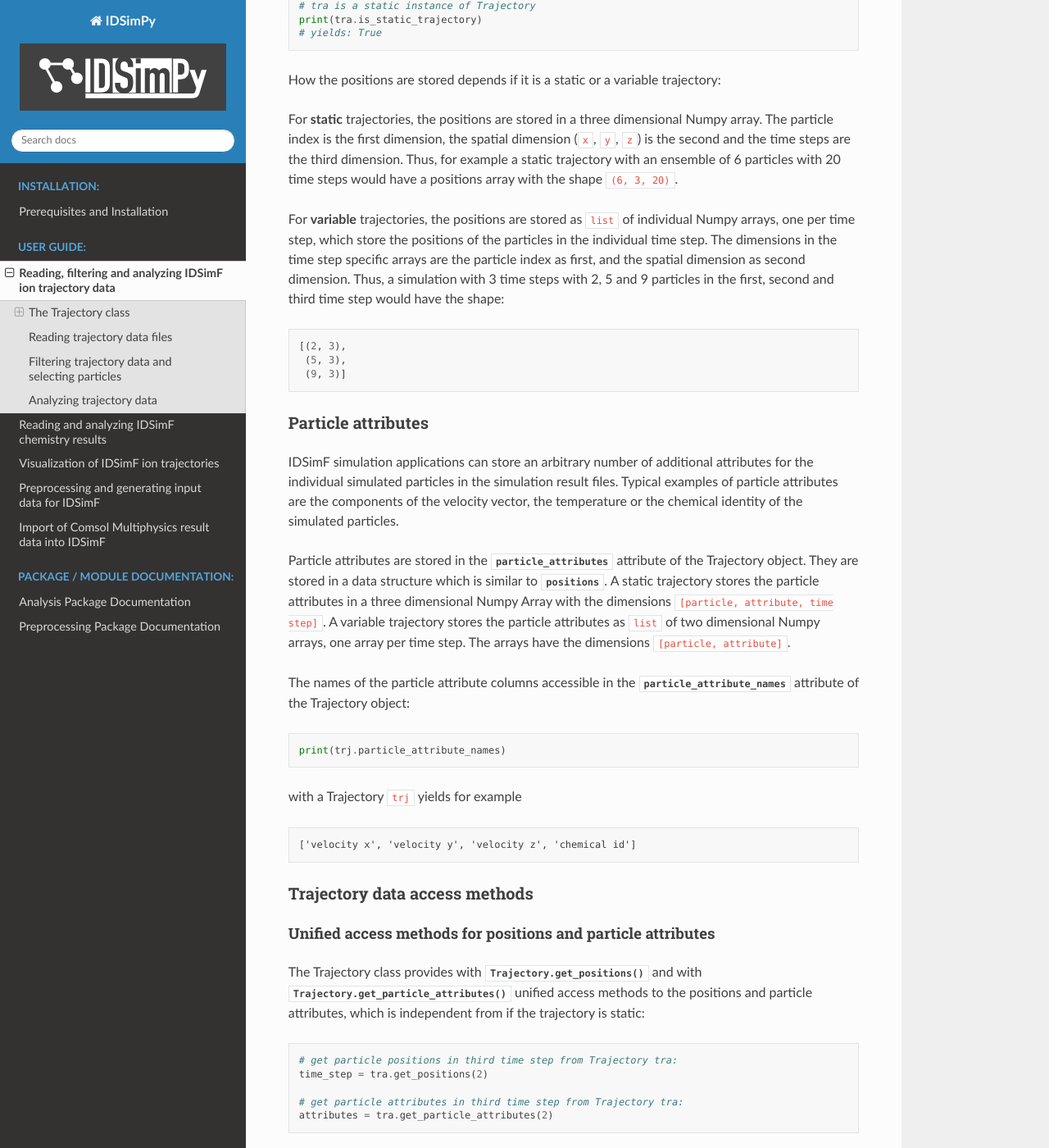
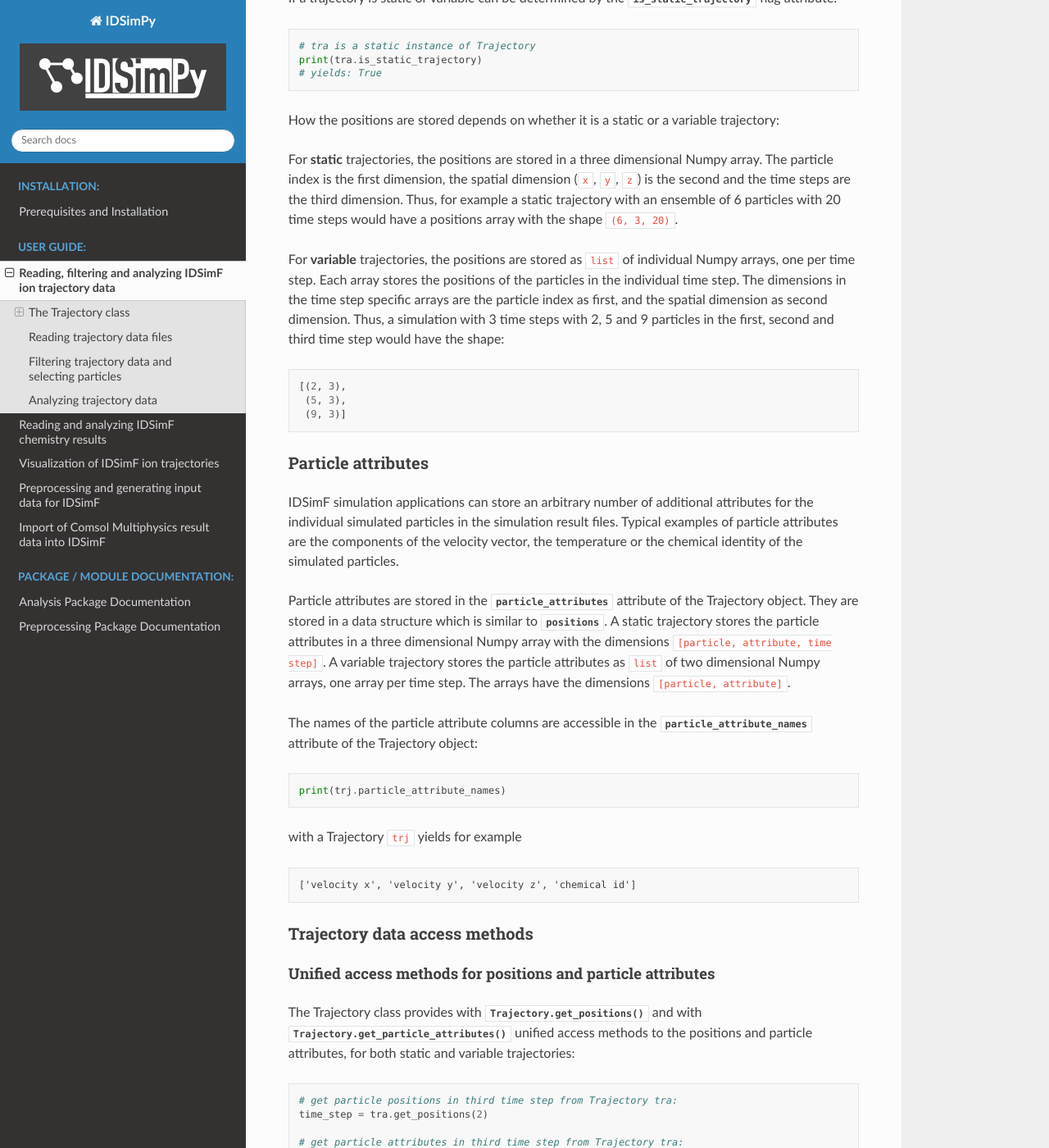
Before and after one commit to IPAMS/IDSimPy, a Sphinx documentation site: the page built from docs/usersguide/trajectory.rst, in a window 1280 px wide and 1400 px high, scrolled down 1691 px. Shown: the whole window at 82% size. Built offline with Sphinx 7.4.7 and the Read the Docs theme 2.0.0, drawn with Linux system fonts in a browser that asks for light colours; some of the changed text lies outside the part shown.

```diff
--- a/docs/index.rst
+++ b/docs/index.rst
@@ -2,13 +2,13 @@
 Welcome to IDSimPy
 ==================
 
-IDSimPy is an pre- and postprocessing package for `IDSimF <https://github.com/IPAMS/IDSimF>`_. IDSimF, the *Ion Dynamics Simulation Framework*, is an open source framework for the simulation of non relativistic dynamics of molecular ions. The primary application of IDSimF is in the domain of mass spectrometry and ion mobility spectrometry.
+IDSimPy is a pre- and postprocessing package for `IDSimF <https://github.com/IPAMS/IDSimF>`_. IDSimF, the *Ion Dynamics Simulation Framework*, is an open source framework for the simulation of non-relativistic dynamics of molecular ions. The primary application of IDSimF is in the domain of mass spectrometry and ion mobility spectrometry.
 
 
 Introduction and Overview
 =========================
 
-IDSimPy is an Python companion package to IDSimF. IDSimPy bundles functionality for the pre- and postprocessing of input data for IDSimF simulations and of IDSimF result data. IDSimPy aims to provide a simple and productive interface to IDSimF.
+IDSimPy is a Python companion package to IDSimF. IDSimPy bundles functionality for the pre- and postprocessing of input data for IDSimF simulations and of IDSimF result data. IDSimPy aims to provide a simple and productive interface to IDSimF.
 
 --------
 Features
--- a/docs/installation/installation.rst
+++ b/docs/installation/installation.rst
@@ -12,7 +12,7 @@ IDSimPy is a Python 3 package. It requires a working and up to date Python 3 env
 Installation
 ============
 
-IDSimPy is currently not yet listed on PyPi `PyPi <https://pypi.org>`_.  Therefore, the public `Git repository <https://github.com/IPAMS/IDSimPy>`_  has to be cloned and the package has to be installed from source.
+IDSimPy is currently not yet listed on `PyPi <https://pypi.org>`_.  Therefore, the public `Git repository <https://github.com/IPAMS/IDSimPy>`_  has to be cloned and the package has to be installed from source.
 
 With git installed clone the repository to a local directory:
 
@@ -20,7 +20,7 @@ With git installed clone the repository to a local directory:
 
     git clone https://github.com/IPAMS/IDSimPy.git
 
-Then change into the cloned directory and install IDSimPy from source by invoking the setup script:
+Then move into the cloned directory and install IDSimPy from source by invoking the setup script:
 
 .. code-block:: console
 
--- a/docs/usersguide/chemistry.rst
+++ b/docs/usersguide/chemistry.rst
@@ -4,7 +4,7 @@
 Reading and analyzing IDSimF chemistry results
 ==============================================
 
-IDSimF is primarily a charged particle trajectory simulation code, but it includes particle based chemical kinetics also. The simulation of chemical kinetics is typically part of simulation of the trajectories of reactive charged particles, but there are also solvers which only simulate kinetics, e.g. with the assumption of an ideally mixed reactor.
+IDSimF is primarily a charged particle trajectory simulation code, but it also includes particle based chemical kinetics. The simulation of chemical kinetics is typically part of simulation of the trajectories of reactive charged particles, but there are also solvers which only simulate kinetics, e.g. with the assumption of an ideally mixed reactor.
 
 The results of chemical kinetics simulations in IDSimF are often intrinsically also part of a trajectory result file, since solvers often write the chemical identifier (chemical ID) of the simulated particles to the trajectory. However, the primary result of chemical simulations in IDSimF is s separate file, the *reaction simulation result*.
 
--- a/docs/usersguide/trajectory.rst
+++ b/docs/usersguide/trajectory.rst
@@ -13,6 +13,8 @@ The Trajectory class
 ====================
 
 IDSimF particle simulation trajectory data is read into :py:class:`.Trajectory` objects which bundles the different parts of a simulation trajectory.
+
+Note that all indices in :py:class:`.Trajectory` are zero based.
 
 -----------------------------
 Positions and simulated times
@@ -80,11 +82,11 @@ If a trajectory is static or variable can be determined by the :py:attr:`is_stat
     # yields: True
 
 
-How the positions are stored depends if it is a static or a variable trajectory:
+How the positions are stored depends on whether it is a static or a variable trajectory:
 
 For **static** trajectories, the positions are stored in a three dimensional Numpy array. The particle index is the first dimension, the spatial dimension (``x``, ``y``, ``z``) is the second and the time steps are the third dimension. Thus, for example a static trajectory with an ensemble of 6 particles with 20 time steps would have a positions array with the shape ``(6, 3, 20)``.
 
-For **variable** trajectories, the positions are stored as ``list`` of individual Numpy arrays, one per time step, which store the positions of the particles in the individual time step. The dimensions in the time step specific arrays are the particle index as first, and the spatial dimension as second dimension. Thus, a simulation with 3 time steps with 2, 5 and 9 particles in the first, second and third time step would have the shape:
+For **variable** trajectories, the positions are stored as ``list`` of individual Numpy arrays, one per time step. Each array stores the positions of the particles in the individual time step. The dimensions in the time step specific arrays are the particle index as first, and the spatial dimension as second dimension. Thus, a simulation with 3 time steps with 2, 5 and 9 particles in the first, second and third time step would have the shape:
 
 .. code-block:: python
 
@@ -98,9 +100,9 @@ Particle attributes
 
 IDSimF simulation applications can store an arbitrary number of additional attributes for the individual simulated particles in the simulation result files. Typical examples of particle attributes are the components of the velocity vector, the temperature or the chemical identity of the simulated particles.
 
-Particle attributes are stored in the :py:attr:`particle_attributes` attribute of the Trajectory object. They are stored in a data structure which is similar to :py:attr:`positions`. A static trajectory stores the particle attributes in a three dimensional Numpy Array with the dimensions ``[particle, attribute, time step]``. A variable trajectory stores the particle attributes as ``list`` of two dimensional Numpy arrays, one array per time step. The arrays have the dimensions ``[particle, attribute]``.
+Particle attributes are stored in the :py:attr:`particle_attributes` attribute of the Trajectory object. They are stored in a data structure which is similar to :py:attr:`positions`. A static trajectory stores the particle attributes in a three dimensional Numpy array with the dimensions ``[particle, attribute, time step]``. A variable trajectory stores the particle attributes as ``list`` of two dimensional Numpy arrays, one array per time step. The arrays have the dimensions ``[particle, attribute]``.
 
-The names of the particle attribute columns accessible in the :py:attr:`particle_attribute_names` attribute of the Trajectory object:
+The names of the particle attribute columns are accessible in the :py:attr:`particle_attribute_names` attribute of the Trajectory object:
 
 .. code-block:: python
 
@@ -120,7 +122,7 @@ Trajectory data access methods
 Unified access methods for positions and particle attributes
 ------------------------------------------------------------
 
-The Trajectory class provides with :py:meth:`.Trajectory.get_positions` and with :py:meth:`.Trajectory.get_particle_attributes` unified access methods to the positions and particle attributes, which is independent from if the trajectory is static:
+The Trajectory class provides with :py:meth:`.Trajectory.get_positions` and with :py:meth:`.Trajectory.get_particle_attributes` unified access methods to the positions and particle attributes, for both static and variable trajectories:
 
 .. code-block:: python
 
```
Also changed, not shown: other parts of docs/usersguide/chemistry.rst (+1 -1 lines), other parts of docs/usersguide/trajectory.rst (+3 -3 lines), docs/usersguide/preprocessing.rst (+4 -4 lines), docs/usersguide/visualization.rst (+12 -21 lines).
